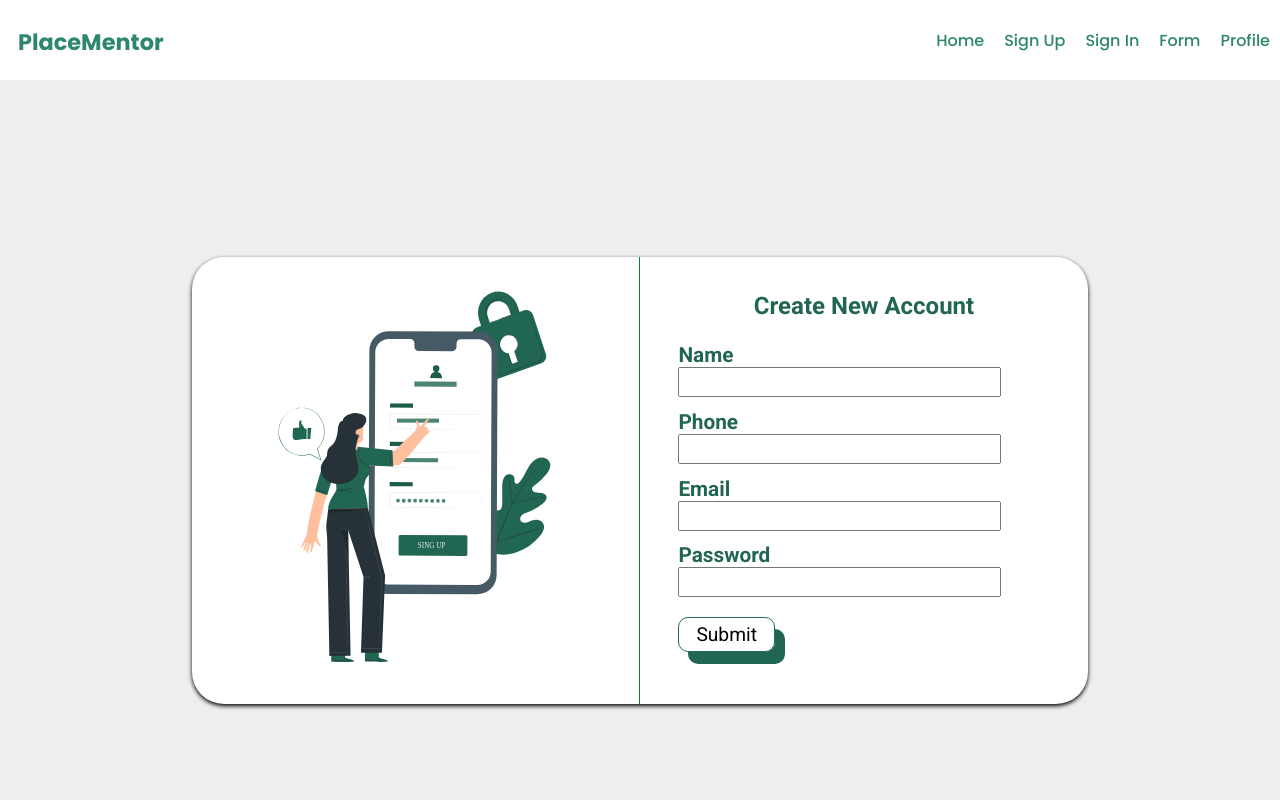
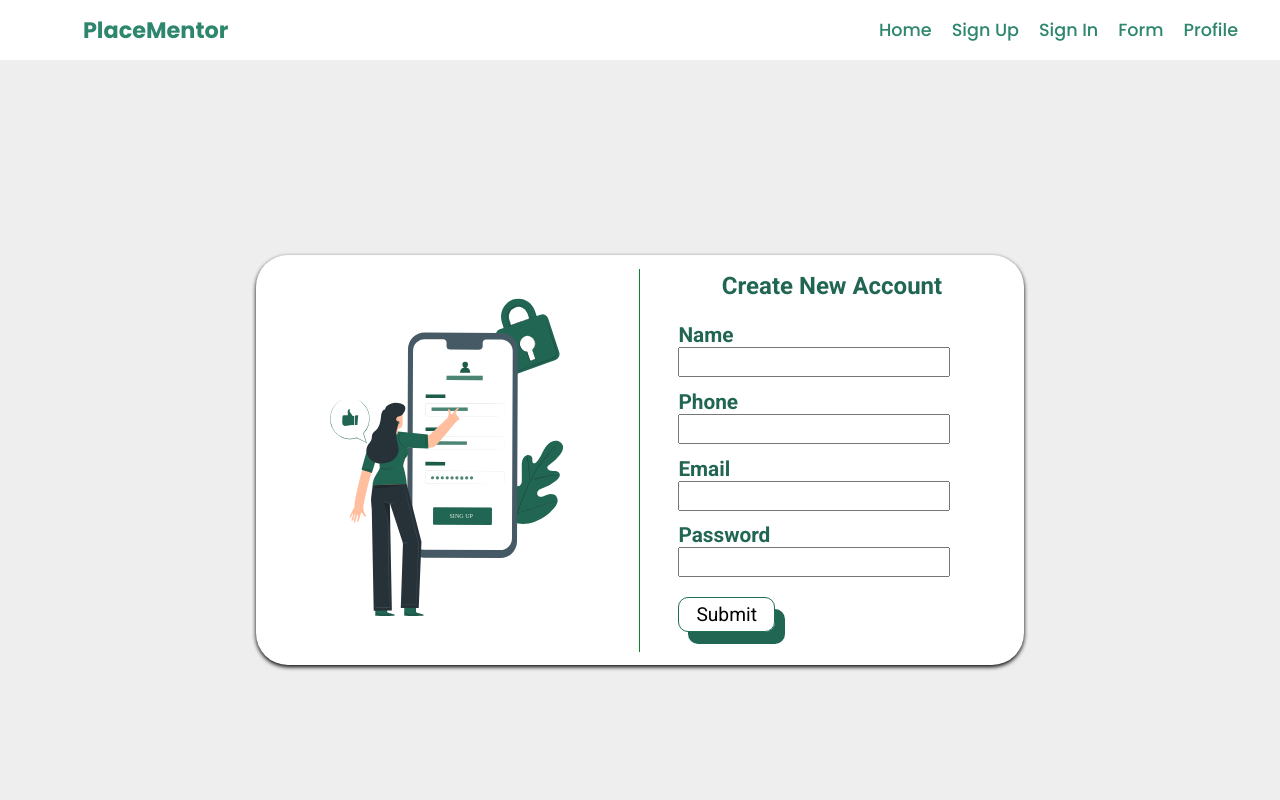
Before and after one commit to Nikhil-Gupta-prog/Placementor_app, a React (Create React App) app in the folder Client/client/: page /signup in a window 1280 px wide. Shown: the top 800 px of the page. Built offline with nearby package versions, Linux system fonts and the light colour scheme.

Commit message:
minor updates in color and fonts

```diff
--- a/Client/client/src/Components/Authentication/SignIn.css
+++ b/Client/client/src/Components/Authentication/SignIn.css
@@ -6,6 +6,8 @@
     align-items: center;
     height: 100vh;
     width: 100vw;
+  background-color: #efefef;
+
 }
 
 .signIn_child{
@@ -16,6 +18,8 @@
     justify-content: space-evenly;
     flex-direction: row;
     box-shadow: 0 2px 4px;
+    background-color: #ffffff;
+    border-radius: 0 20px 20px 0;
 
 
 }
--- a/Client/client/src/Components/Authentication/SignIn.js
+++ b/Client/client/src/Components/Authentication/SignIn.js
@@ -62,7 +62,7 @@ const SignIn = () => {
                 onChange={emailChangeHandler}
                 onBlur={emailInputBlurHandler}
               />
-              {emailInputIsInvalid && <p>Please enter your email</p>}
+              {emailInputIsInvalid && <p className="SignUp_error_message">Please enter your email</p>}
             </div>
             <div className="signIn_InputBlock">
               <label htmlFor="password">Passowrd</label>
@@ -73,7 +73,7 @@ const SignIn = () => {
                 onChange={passwordChangeHandler}
                 onBlur={passwordInputBlurHandler}
               />
-              {passwordInputIsInvalid && <p>Please enter your password</p>}
+              {passwordInputIsInvalid && <p className="SignUp_error_message">Please enter your password</p>}
             </div>
             <div className="signIn_action">
               <button>Login</button>
--- a/Client/client/src/Components/Authentication/SignUp.css
+++ b/Client/client/src/Components/Authentication/SignUp.css
@@ -11,7 +11,7 @@
 }
 .child_signUp {
   box-shadow: 0 2px 4px;
-  width: 70vw;
+  width: 60vw;
   height: auto;
   display: flex;
   justify-content: space-around;
--- a/Client/client/src/Components/Header/Navbar.css
+++ b/Client/client/src/Components/Header/Navbar.css
@@ -5,7 +5,7 @@
   justify-content: space-between;
   align-items: center;
   background-color: #fff;
-  height: 10vh;
+  height: 60px;
   box-shadow: 0 2px 14px;
 }
 .parent_nav_list {
@@ -14,21 +14,24 @@
 .hamburger_icon {
   display: none;
 }
-
+.child_nav2{
+  margin-right: 2em;
+}
 ul li {
   list-style: none;
 }
 ul li a {
   margin: 10px;
-  font-size: 1em;
+  font-size: 1.1em;
   color: #2d866d;
   text-decoration: none;
   font-family: "Poppins", sans-serif;
   font-weight: 500;
   text-decoration: none;
 }
+
 .nav_logo {
-  margin: 4px 0 0 18px;
+  margin-left:3.7em;
   color: #2d866d;
   font-size: 1.4em;
   font-family: "Poppins", sans-serif;
--- a/Client/client/src/Components/Header/Navbar.js
+++ b/Client/client/src/Components/Header/Navbar.js
@@ -12,10 +12,10 @@ const Navbar = () => {
   return (
     <nav className="parent_nav">
       <div>
-        {" "}
+
         <h1 className="nav_logo">PlaceMentor</h1>
       </div>
-      <div>
+      <div className="child_nav2">
         <ul
           className={
             navResponse ? "parent_nav_list_mobileview" : "parent_nav_list "
```
